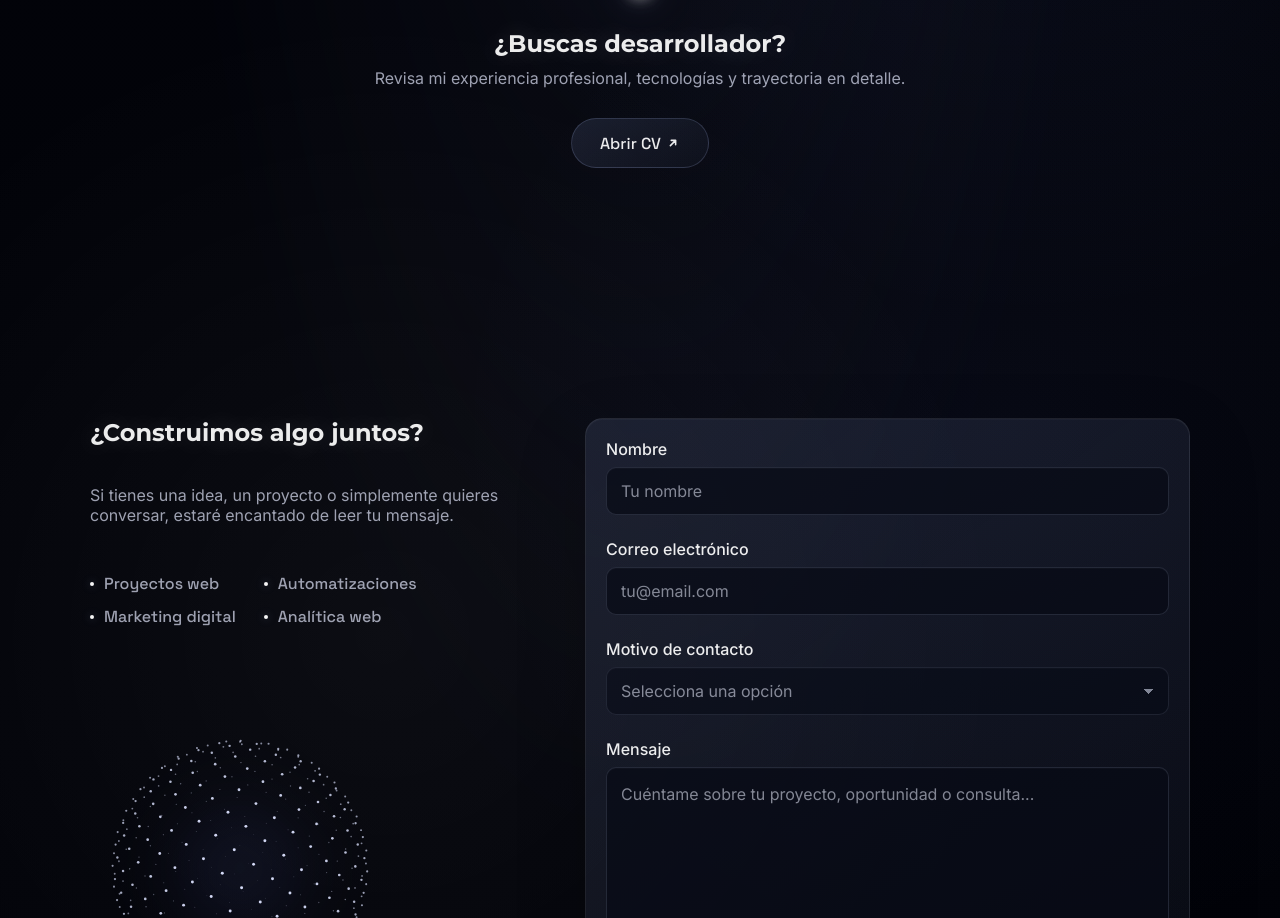
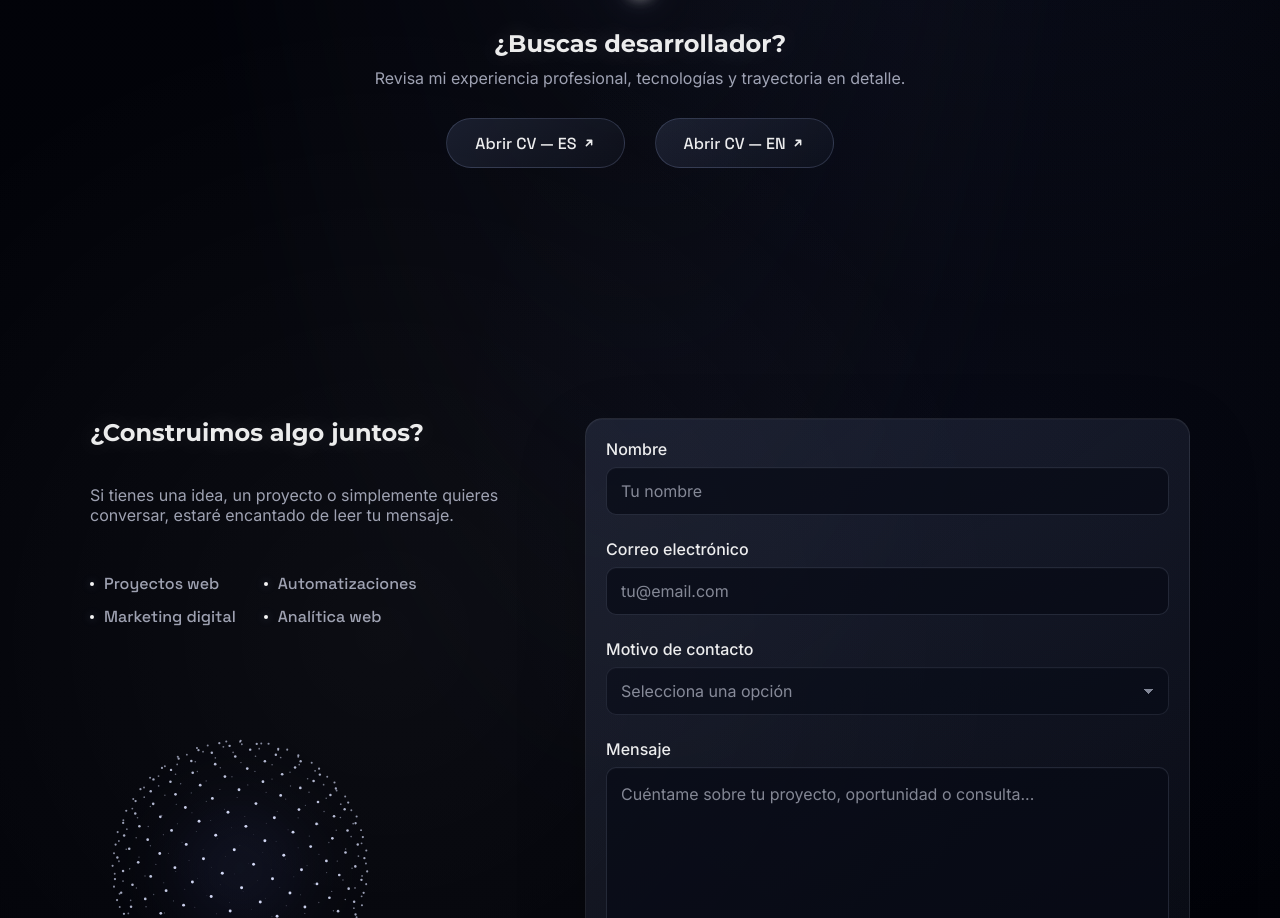
Before and after one commit to mircomania/mircomania-1-1.0, a Next.js app: page / in a window 1280 px wide. Shown: the part 1605-2523 px from the top of the page. Built offline with nearby package versions, Linux system fonts and the light colour scheme; no server answers; the database is empty.

Commit message:
80 commit mircomania-1-1.0 - se agrega boton cv ingles seccion hom 4

```diff
--- a/src/components/exports/home/home4/Home4.tsx
+++ b/src/components/exports/home/home4/Home4.tsx
@@ -16,9 +16,15 @@ export default function Home4() {
                 <p>Revisa mi experiencia profesional, tecnologías y trayectoria en detalle.</p>
             </div>
 
-            <ButtonLink href={SOCIAL_LINKS.cv} variant="primary" dataLink="cv-cv-link">
-                Abrir CV
-            </ButtonLink>
+            <div className={styles.cvsContainer}>
+                <ButtonLink href={SOCIAL_LINKS.cvEs} variant="primary" dataLink="cv-cvEs-link">
+                    Abrir CV — ES
+                </ButtonLink>
+
+                <ButtonLink href={SOCIAL_LINKS.cvEn} variant="primary" dataLink="cv-cvEn-link">
+                    Abrir CV — EN
+                </ButtonLink>
+            </div>
         </section>
     );
 }
--- a/src/components/exports/home/home4/home4.module.css
+++ b/src/components/exports/home/home4/home4.module.css
@@ -29,6 +29,12 @@
     font-size: 16px;
 }
 
+.cvsContainer {
+    display: flex;
+    flex-direction: column;
+    gap: 30px;
+}
+
 @keyframes starFloat {
     0%,
     100% {
@@ -45,6 +51,10 @@
         padding: 150px 10vw;
         padding-bottom: 200px;
     }
+
+    .cvsContainer {
+        flex-direction: row;
+    }
 }
 
 @media (min-width: 1200px) {
--- a/src/constants/routes.ts
+++ b/src/constants/routes.ts
@@ -14,7 +14,8 @@ export const ANCHORS = {
 
 export const SOCIAL_LINKS = {
     emailContact: 'hola@mircomania.cl',
-    cv: '/documents/mirco-rodriguez-cv-es-2026.pdf',
+    cvEs: '/documents/mirco-rodriguez-cv-es-2026.pdf',
+    cvEn: '/documents/mirco-rodriguez-cv-en-2026.pdf',
     github: 'https://github.com/mircomania',
     linkedin: 'https://www.linkedin.com/in/mircorodriguez',
 } as const;
```
Also changed, not shown: 4 other files (tests, documents, lock files or other folders).
